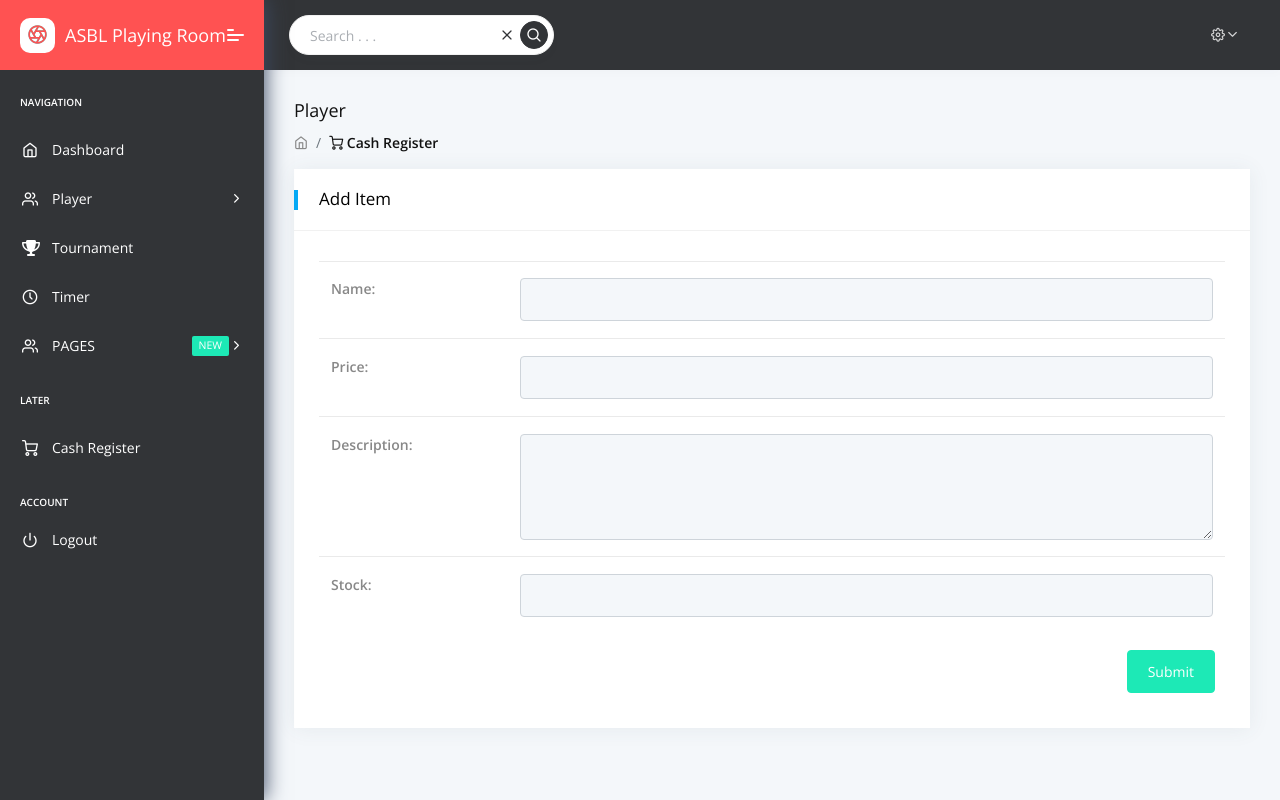
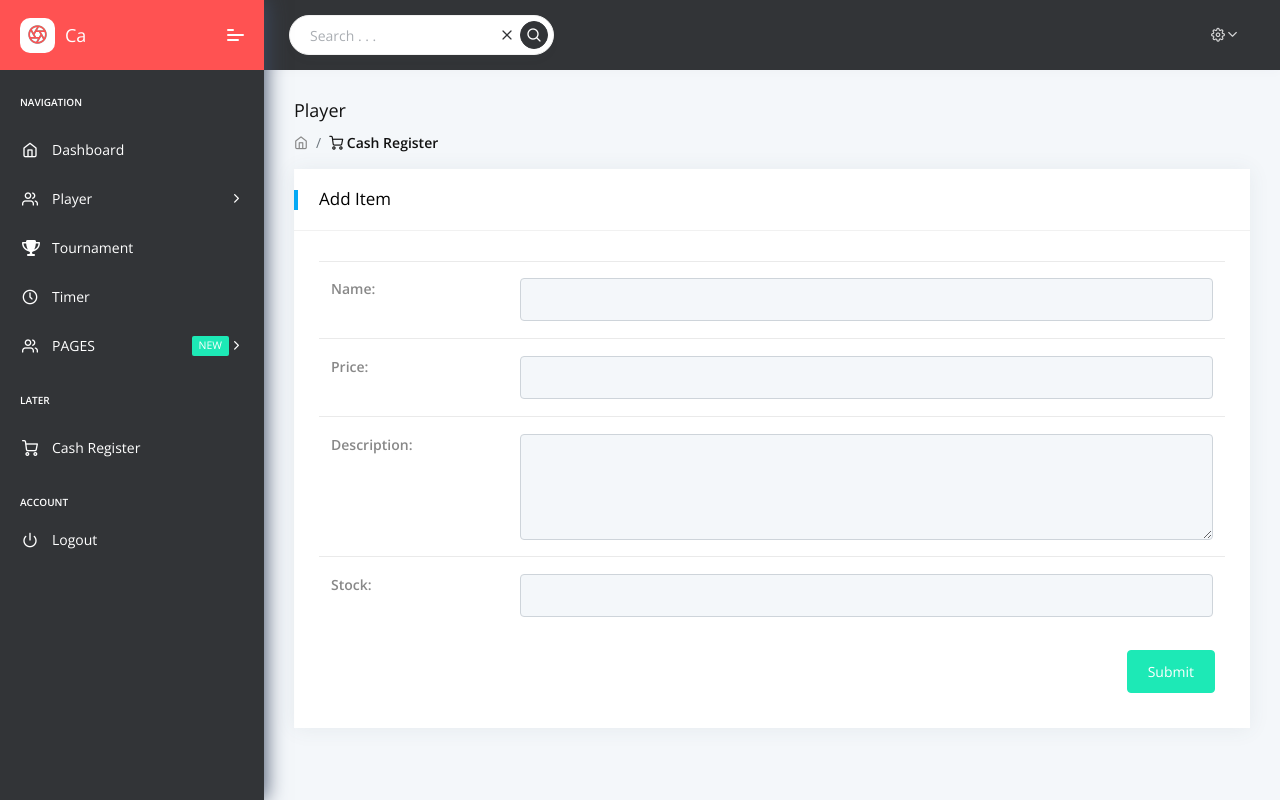
Before and after one commit to Apkyz/PlayingRoom-old-, a Django app: page /cash/add/item/ in a window 1280 px wide. Run offline with Django 3.2, Linux system fonts and the light colour scheme; some libraries are stand-ins or nearby versions.

```diff
--- a/apps/templates/includes/sidebar.html
+++ b/apps/templates/includes/sidebar.html
@@ -6,7 +6,7 @@
                     <div class="b-bg">
                         <i class="feather icon-aperture"></i>
                     </div>
-                    <span class="b-title">ASBL Playing Room</span>
+                    <span class="b-title">Ca</span>
                 </a>
                 <a class="mobile-menu" id="mobile-collapse" href="javascript:"><span></span></a>
             </div>
```
